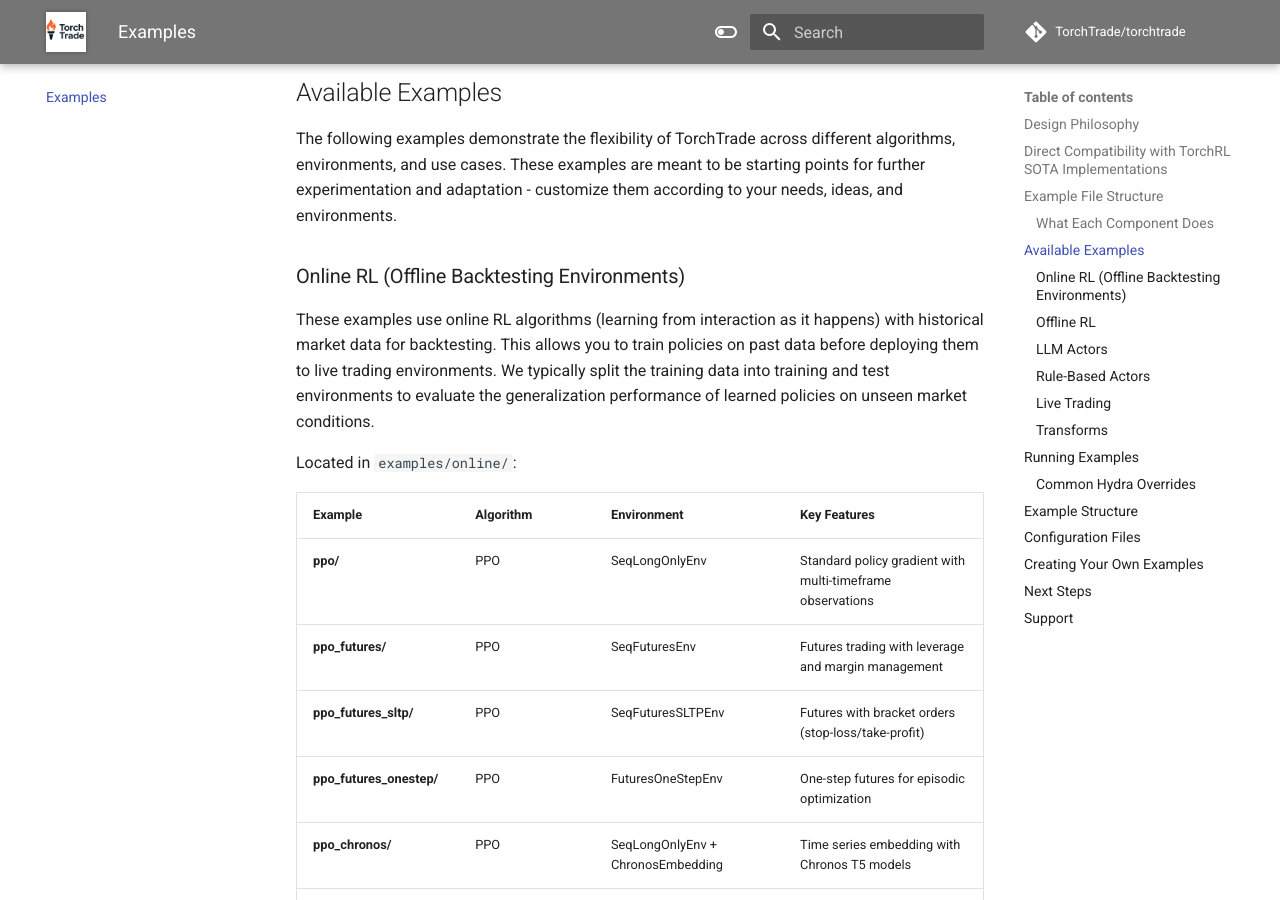
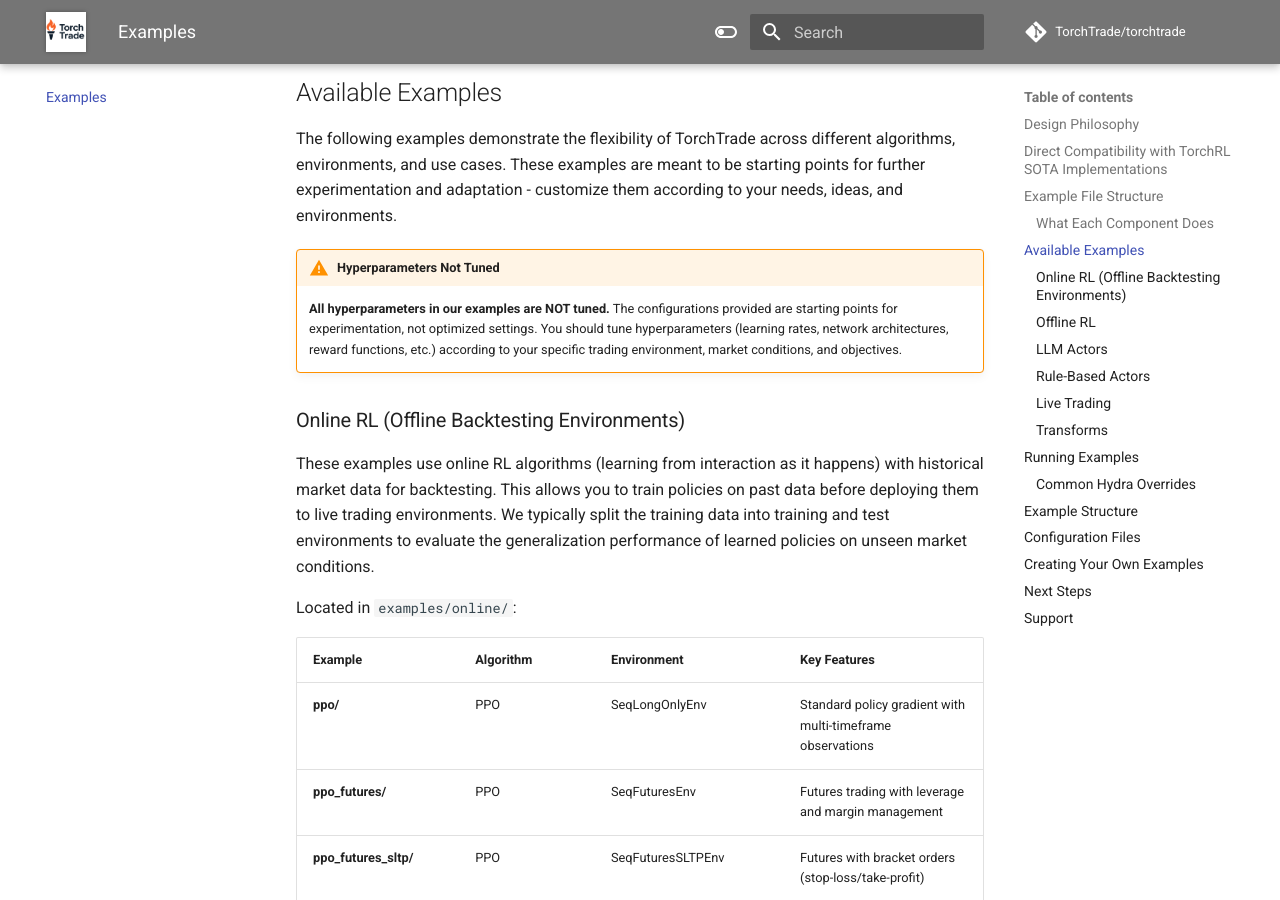
Before and after one commit to TorchTrade/torchtrade, an MkDocs documentation site: the page built from docs/examples.md, in a window 1280 px wide and 900 px high, scrolled down 3664 px. Built offline with MkDocs 1.6.1 and Material for MkDocs 9.7.7, drawn with Linux system fonts in a browser that asks for light colours; comment, search, counter and statistics services are not loaded.

Commit message:
Add work in progress notice and hyperparameter tuning disclaimer
- Add WIP notice to README indicating active development and potential API changes
- Add warning in examples documentation that hyperparameters are not tuned and should be customized for specific use cases

Co-Authored-By: Claude Sonnet 4.5 <noreply@anthropic.com>

```diff
--- a/docs/examples.md
+++ b/docs/examples.md
@@ -151,6 +151,9 @@ This structure mirrors [TorchRL's SOTA implementations](https://github.com/pytor
 ## Available Examples
 
 The following examples demonstrate the flexibility of TorchTrade across different algorithms, environments, and use cases. These examples are meant to be starting points for further experimentation and adaptation - customize them according to your needs, ideas, and environments.
+
+!!! warning "Hyperparameters Not Tuned"
+    **All hyperparameters in our examples are NOT tuned.** The configurations provided are starting points for experimentation, not optimized settings. You should tune hyperparameters (learning rates, network architectures, reward functions, etc.) according to your specific trading environment, market conditions, and objectives.
 
 ### Online RL (Offline Backtesting Environments)
 
```
Also changed, not shown: README.md (+2 -0 lines).
